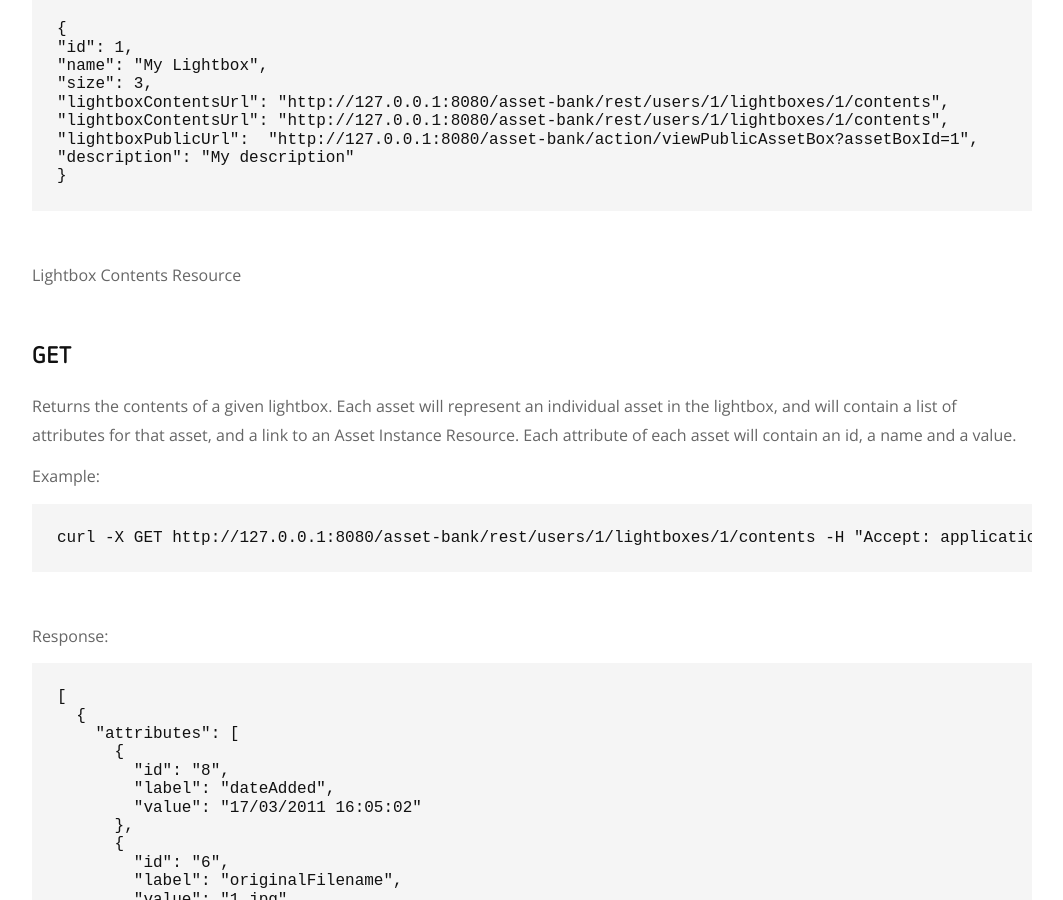
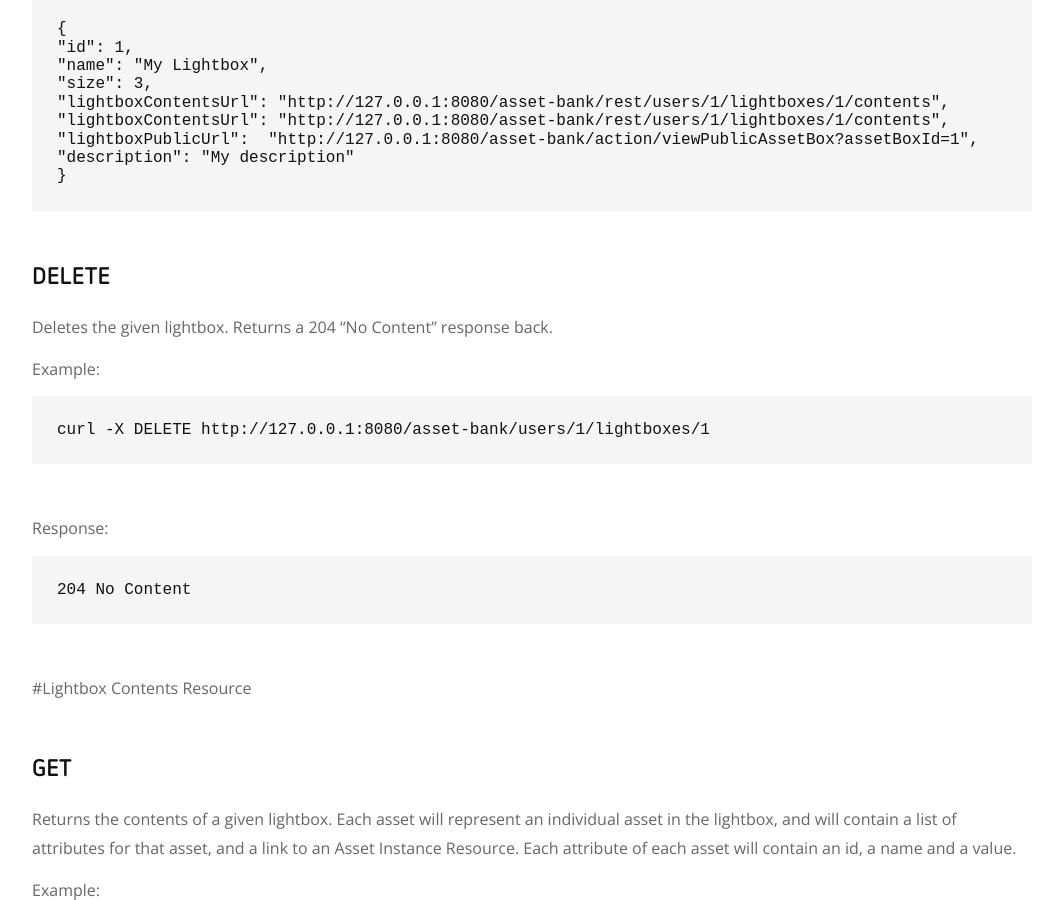
Before and after one commit to brightinteractive/api-docs, a Jekyll site: the page built from doc/lightbox.md, in a window 1280 px wide and 900 px high, scrolled down 564 px. Shown: the whole window, without its empty margins (108-1171 px from the left). Built offline with Jekyll 4.4.1, drawn with Linux system fonts in a browser that asks for light colours; our own code applies the rules of GitHub Pages for plain Markdown files.

Commit message:
ABC-2680: Add docs for DELETE user and lightbox endpoints

````diff
--- a/doc/lightbox.md
+++ b/doc/lightbox.md
@@ -20,8 +20,21 @@ Response (contents of "lightbox.json" file):
 }
 ```
 
+## DELETE
+Deletes the given lightbox. Returns a 204 "No Content" response back.
 
-Lightbox Contents Resource
+Example:
+```
+curl -X DELETE http://127.0.0.1:8080/asset-bank/users/1/lightboxes/1
+```
+
+Response:
+```
+204 No Content
+```
+
+
+#Lightbox Contents Resource
 ## GET
 Returns the contents of a given lightbox.
 Each asset will represent an individual asset in the lightbox, and will contain a list of attributes for that asset, and a link to an Asset Instance Resource.
@@ -101,7 +114,7 @@ Response:
 Location: http://127.0.0.1:8080/asset-bank/rest/users/1/lightboxes/1/contents/2
 ```
 
-Asset In Lightbox Resource
+# Asset In Lightbox Resource
 ## GET
 Returns links to the Asset Instance Resource and Lightbox Instance Resource
 
````
Also changed, not shown: doc/user.md (+14 -0 lines).
